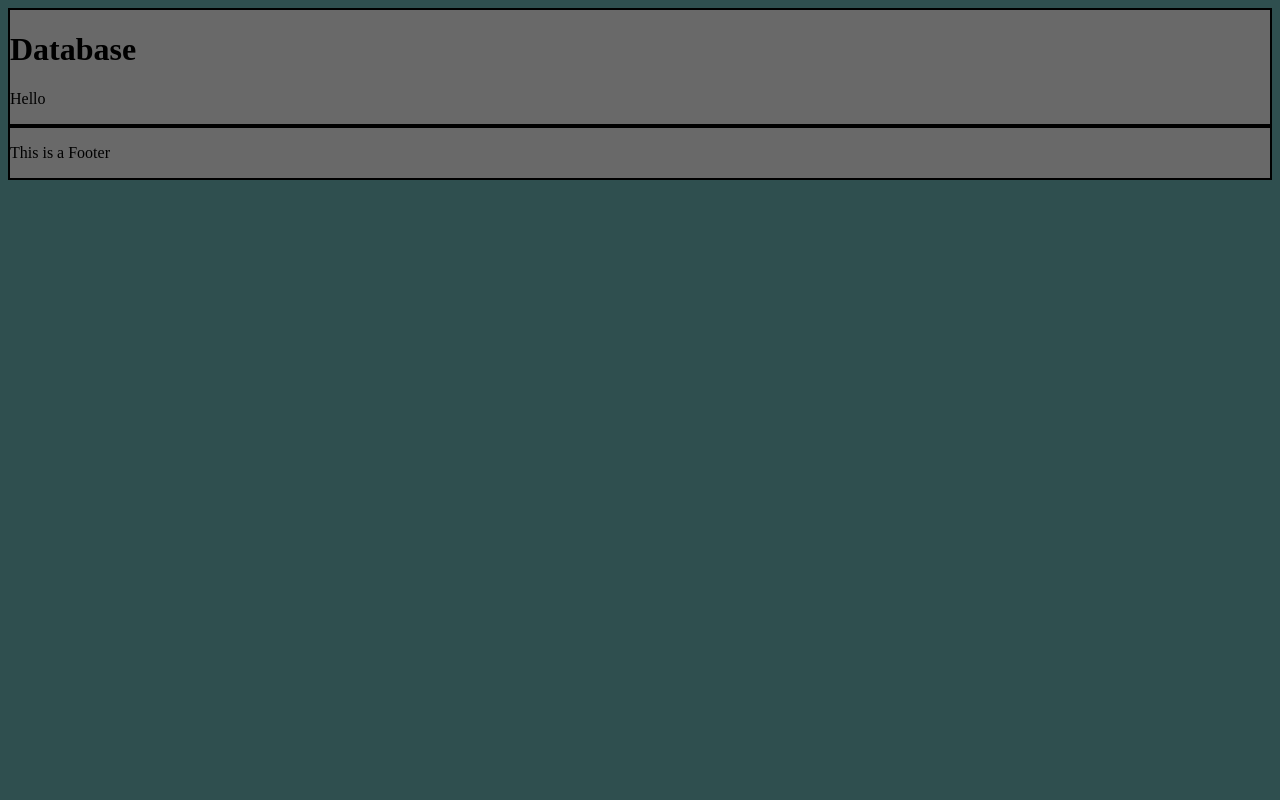
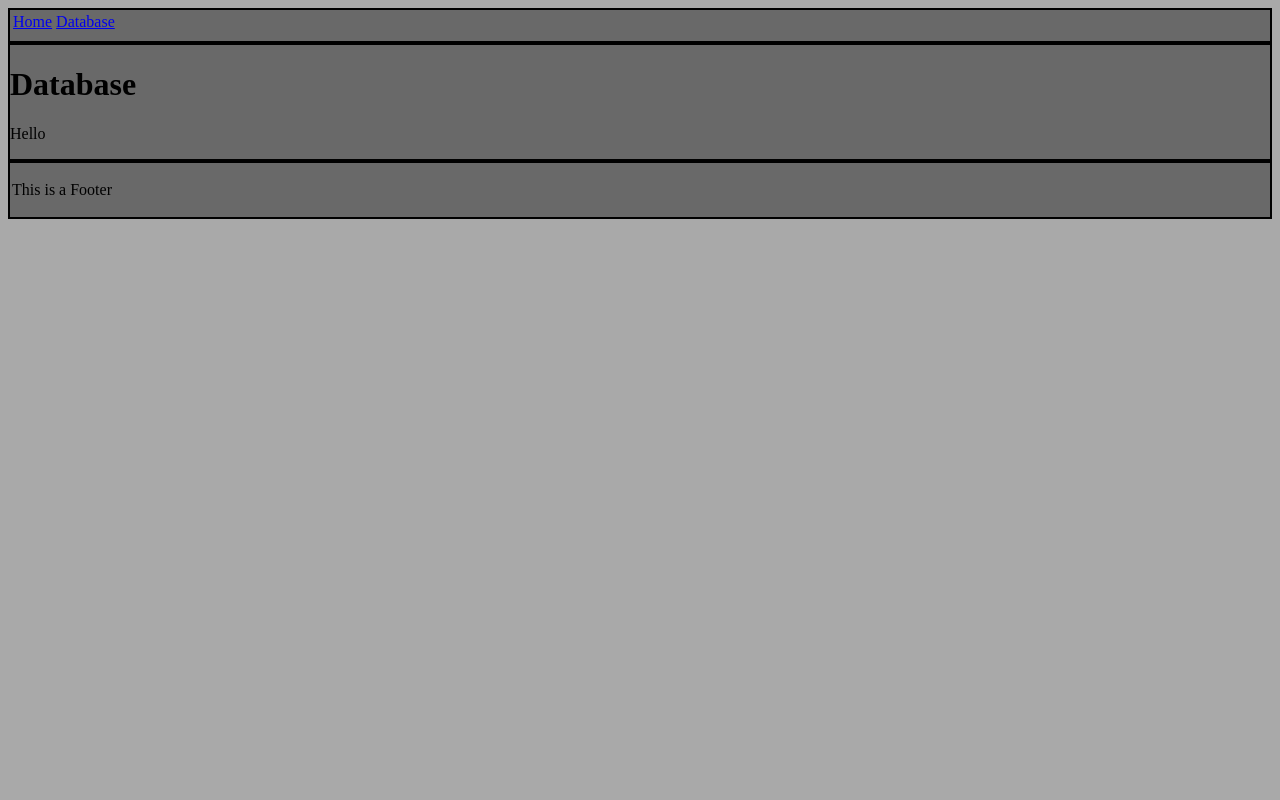
Before and after one commit to DouglasLewis-Elder/12DTS_Database, a Flask app: page /database in a window 1280 px wide. Run offline with Flask 3, Linux system fonts and the light colour scheme.

Commit message:
Added Database

```diff
--- a/static/style.css
+++ b/static/style.css
@@ -1,5 +1,12 @@
 html {
-    background-color: darkslategrey;
+    background-color: darkgray;
+}
+
+nav {
+    padding: 3px;
+    border:#000000 2px solid;
+	background-color: dimgray;
+    height: 25px;
 }
 
 main {
@@ -8,7 +15,7 @@ main {
 }
 
 footer {
-    padding: 0px;
+    padding: 2px;
     border:#000000 2px solid;
 	background-color: dimgray;
 }
--- a/templates/base.html
+++ b/templates/base.html
@@ -3,6 +3,13 @@
     <head>
         <link type="text/css" rel="stylesheet" href="../static/style.css">
     </head>
+
+    <nav>
+        {% block nav %}
+        <a href="/"> Home</a>
+        <a href="/database"> Database</a>
+        {% endblock %}
+    </nav>
 
     <main>
     {% block main %}
--- a/templates/index.html
+++ b/templates/index.html
@@ -3,6 +3,4 @@
 {% block main %}
     <h1> Home</h1>
     <p> Hello</p>
-    <a href="/database"> Database</a>
-
 {% endblock %}
```
Also changed, not shown: porsche_9112.csv.
